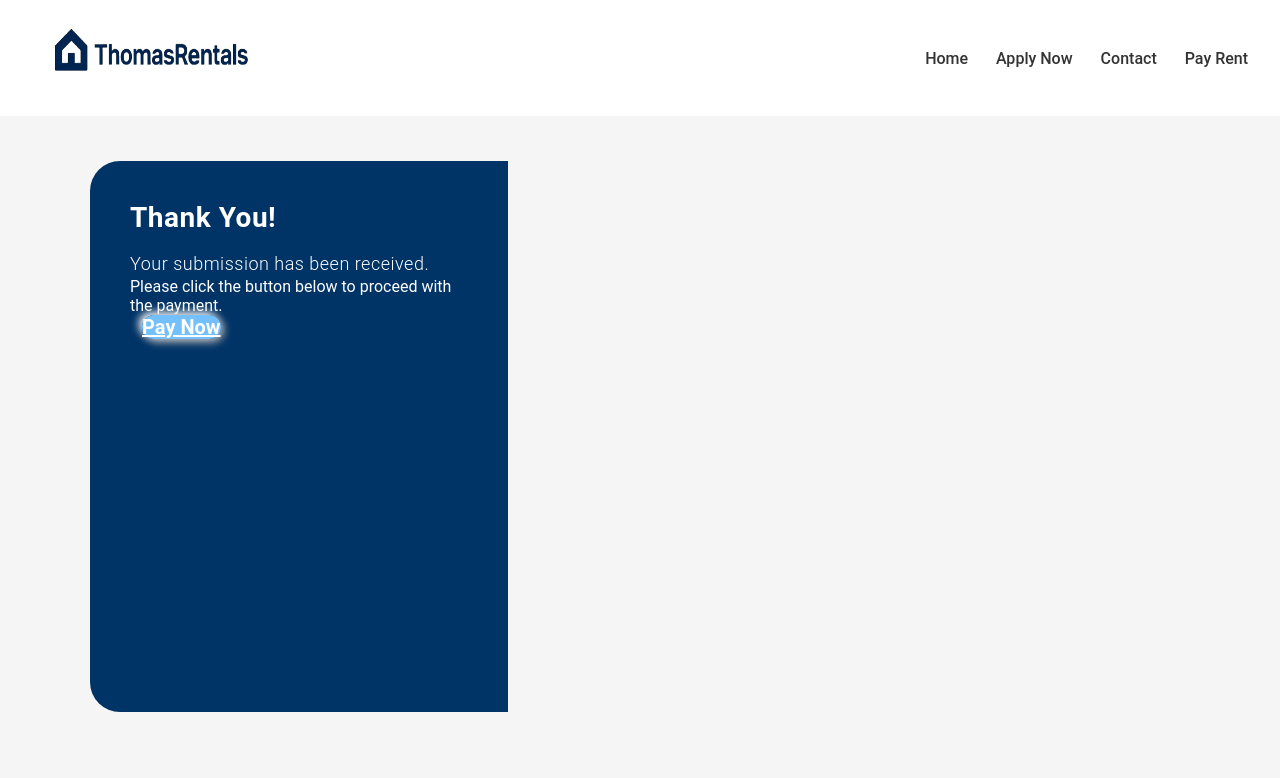
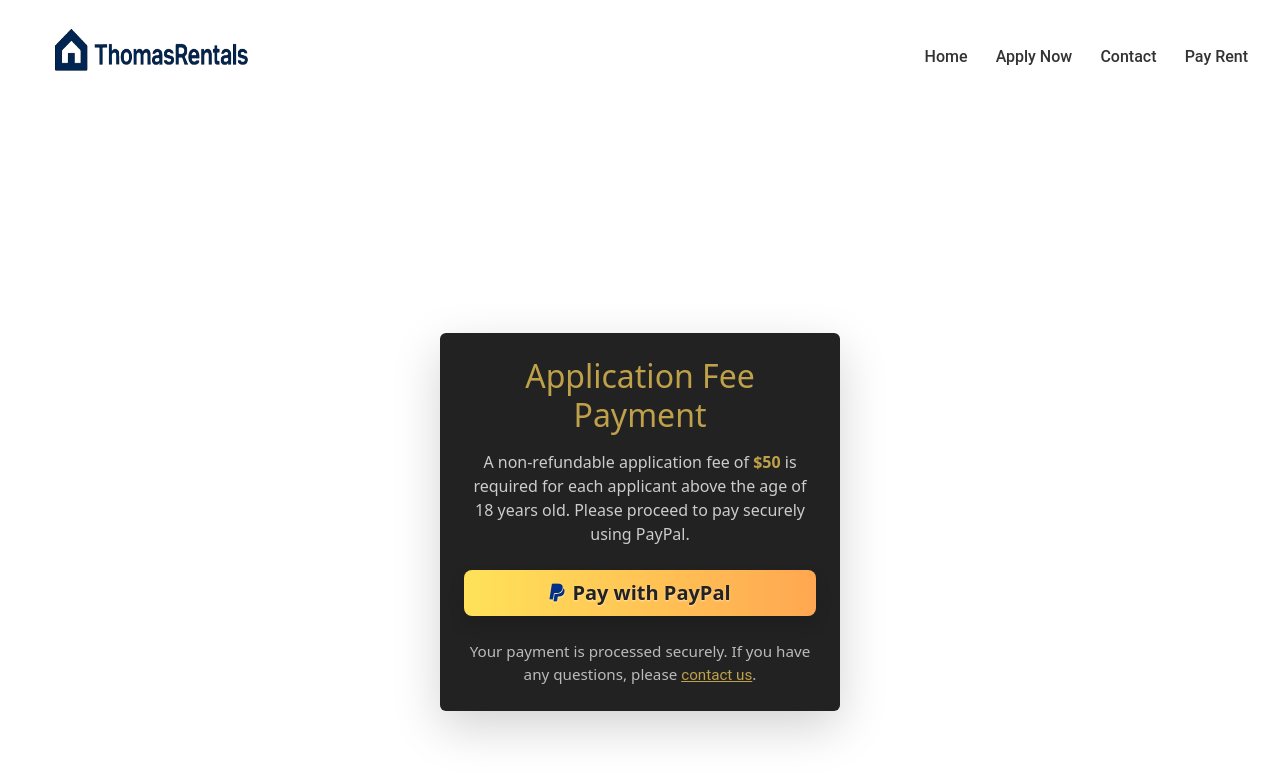
Before and after one commit to IsGameliel/rentwiththomas, a website: page public/pay_now.html in a window 1280 px wide. Drawn offline with nearby package versions, Linux system fonts and the light colour scheme; files whose address does not match are found by name.

```diff
--- a/public/pay_now.html
+++ b/public/pay_now.html
@@ -5,6 +5,8 @@
     <meta name="viewport" content="width=device-width, initial-scale=1.0">
     <title>Pay Now</title>
     <link rel="stylesheet" href="contact.css">
+    <link href="https://cdn.jsdelivr.net/npm/bootstrap@5.3.0/dist/css/bootstrap.min.css" rel="stylesheet">
+    <script src="https://kit.fontawesome.com/fed124f64f.js" crossorigin="anonymous"></script>
 </head>
 <body>
     <header>
@@ -19,12 +21,16 @@
         </nav>
     </header>
     <section id="section-wrapper">
-        <div class="box-wrapper">
-            <div class="info-wrap">
-                <h2 class="info-title">Thank You!</h2>
-                <h3 class="info-sub-title">Your submission has been received.</h3>
-                <p>Please click the button below to proceed with the payment.</p>
-                <a href="https://www.paypal.com/ncp/payment/Z4PF6MWT2AVAA" class="submit-button">Pay Now</a>
+        <div class="container d-flex justify-content-center align-items-center min-vh-100" >
+            <div class="card shadow-lg p-4 border-0" style="max-width: 400px; width: 100%; background: #222; color: #eee;">
+                <h2 class="text-center mb-3" style="color: #bfa14a;">Application Fee Payment</h2>
+                <p class="text-center mb-4" style="color: #ccc;">A non-refundable application fee of <span class="fw-bold" style="color: #bfa14a;">$50</span> is required for each applicant above the age of 18 years old. Please proceed to pay securely using PayPal.</p>
+                <div class="d-grid gap-2">
+                    <a href="#" class="btn btn-lg fw-bold shadow" style="background: linear-gradient(90deg,#ffe259,#ffa751); color: #222; border: none; box-shadow: 0 0 16px 2px #ffe259, 0 2px 8px #0002; transition: box-shadow 0.3s; text-shadow: 0 1px 2px #fff8;">
+                        <i class="fab fa-paypal me-2" style="color: #003087;"></i>Pay with PayPal
+                    </a>
+                </div>
+                <p class="text-center mt-4 mb-0" style="font-size: 0.95rem; color: #bbb;">Your payment is processed securely. If you have any questions, please <a href="{{ url('contact') }}" class="text-decoration-underline" style="color: #bfa14a;">contact us</a>.</p>
             </div>
         </div>
     </section>
```
Also changed, not shown: public/apply.html (+2 -0 lines), public/contact.html (+2 -0 lines), public/index.html (+1 -0 lines), public/pay_rent.html (+2 -0 lines).
